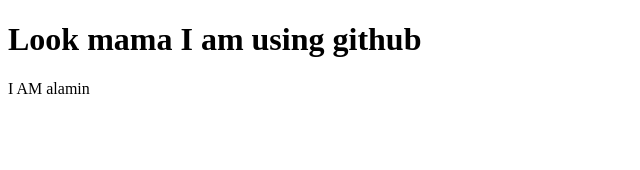
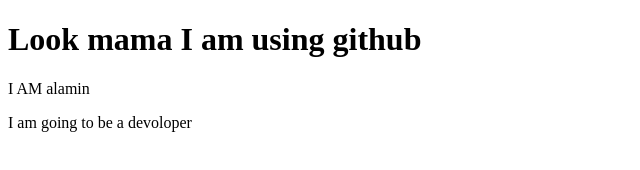
Before and after one commit to mmalamin/my-frist-website, a plain HTML site: page index.html in a window 1280 px wide. Shown: the whole page, without its empty margins (0-640 px from the left). Drawn offline with Linux system fonts and the light colour scheme.

Commit message:
okay boss

```diff
--- a/index.html
+++ b/index.html
@@ -8,5 +8,6 @@
 <body>
     <h1>Look mama I am using github</h1>
     <p>I AM alamin</p>
+    <p>I am going to be a devoloper</p>
 </body>
 </html>
```
